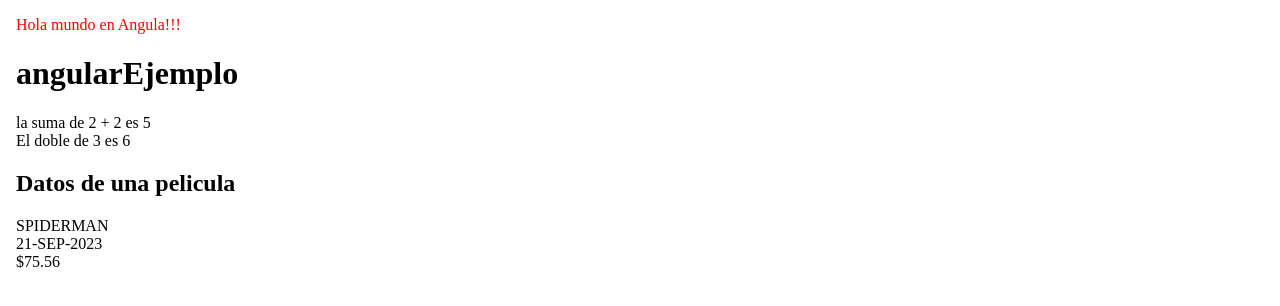
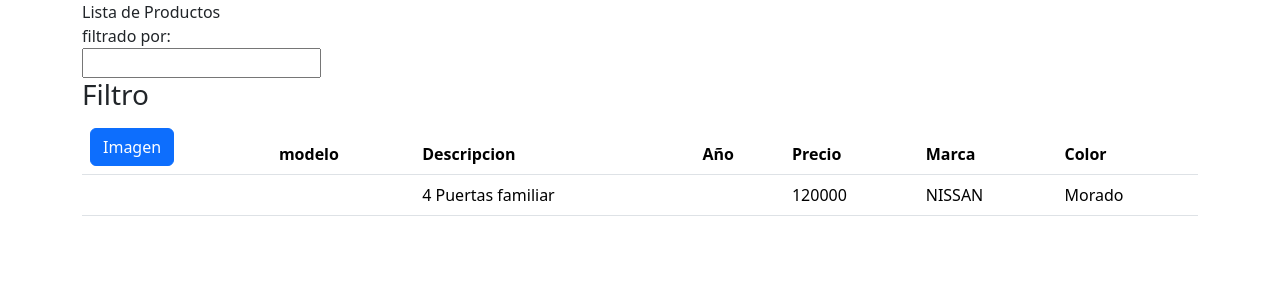
Before and after one commit to IEVN-1001-20001608/angularEjemplo, an Angular app: page / in a window 1280 px wide. Shown: the top 306 px of the page. Built offline with nearby package versions, Linux system fonts and the light colour scheme.

Commit message:
Fecha:Miercoles 20 Septiembre 2023 - SNSH

```diff
--- a/angular.json
+++ b/angular.json
@@ -25,9 +25,13 @@
               "src/assets"
             ],
             "styles": [
-              "src/styles.css"
+              "src/styles.css",
+              "node_modules/bootstrap/dist/css/bootstrap.min.css",
+              "node_modules/font-awesome/css/font-awesome.min.css"
             ],
-            "scripts": []
+            "scripts": [
+              "node_modules/bootstrap/dist/js/bootstrap.min.js"
+            ]
           },
           "configurations": {
             "production": {
--- a/package.json
+++ b/package.json
@@ -18,6 +18,8 @@
     "@angular/platform-browser": "^16.2.0",
     "@angular/platform-browser-dynamic": "^16.2.0",
     "@angular/router": "^16.2.0",
+    "bootstrap": "^5.3.2",
+    "font-awesome": "^4.7.0",
     "rxjs": "~7.8.0",
     "tslib": "^2.3.0",
     "zone.js": "~0.13.0"
--- a/src/app/app.component.html
+++ b/src/app/app.component.html
@@ -3,39 +3,13 @@
 <head>
     <meta charset="UTF-8">
     <meta name="viewport" content="width=device-width, initial-scale=1.0">
-  <link href="https://cdn.jsdelivr.net/npm/bootstrap@5.3.2/dist/css/bootstrap.min.css">
     <title>Document</title>
 </head>
 <body>
     <div class="container">
         <div class="row">
-      <p>
-        Hola mundo en Angula!!!
-      </p>
-
-      <h1>{{title}}</h1>
-
-      <div>
-        la suma de 2 + 2 es {{2+3}}
-      </div>
-
-      <div>
-        El doble de 3 es {{duplicarNumero(3)}}
-      </div>
-
-      <div>
-        <h2>Datos de una pelicula</h2>
-      </div>
-      {{pelicula.titulo | uppercase}}
-      <div>
-        {{pelicula.fechaLanzamiento | date: "dd-MMM-yyy" | uppercase}}
-      </div>
-      <div>
-        {{pelicula.precio | currency}}
+            <app-product-list></app-product-list>
         </div>
     </div>
-  </div>
-
-  <script src="https://cdn.jsdelivr.net/npm/bootstrap@5.3.2/dist/js/bootstrap.bundle.min.js" integrity="sha384-C6RzsynM9kWDrMNeT87bh95OGNyZPhcTNXj1NW7RuBCsyN/o0jlpcV8Qyq46cDfL" crossorigin="anonymous"></script>
 </body>
 </html>
--- a/src/app/app.component.ts
+++ b/src/app/app.component.ts
@@ -7,7 +7,7 @@ import { Component } from '@angular/core';
 })
 export class AppComponent {
   title = 'angularEjemplo';
-  apellido = 'Cardiel';
+  /*apellido = 'Cardiel';
 
   duplicarNumero(valor:number):number{
     return valor*2;
@@ -17,5 +17,6 @@ export class AppComponent {
     titulo: 'Spiderman',
     fechaLanzamiento: new Date(),
     precio: 75.56
-  }
+  }*/
+  //<app-product-list></app-product-list>
 }
--- a/src/app/app.module.ts
+++ b/src/app/app.module.ts
@@ -2,10 +2,12 @@ import { NgModule } from '@angular/core';
 import { BrowserModule } from '@angular/platform-browser';
 
 import { AppComponent } from './app.component';
+import { ProductListComponent } from './product/product-list/product-list.component';
 
 @NgModule({
   declarations: [
-    AppComponent
+    AppComponent,
+    ProductListComponent
   ],
   imports: [
     BrowserModule
--- /dev/null
+++ b/src/app/product/product-list/product-list.component.html
@@ -0,0 +1,47 @@
+<div clas="card">
+    <div class="card-header">
+        Lista de Productos
+        <div class="card-body">
+            <div class="row">
+                <div class="col-md-2">
+                    filtrado por:
+                </div>
+            </div>
+        </div>
+        <div class="col-md-4">
+            <input type="text" name="filter" class="from-control">
+        </div>
+        <div class="row">
+            <div class="col-md-6">
+                <h3>Filtro</h3>
+            </div>
+        </div>
+        <div class="table-responsibe">
+            <table class="table">
+                <thead>
+                    <tr>
+                        <th>
+                            <button type="button" class="btn btn-primary">Imagen</button>
+                        </th>
+                        <th>modelo</th>
+                        <th>Descripcion</th>
+                        <th>Año</th>
+                        <th>Precio</th>
+                        <th>Marca</th>
+                        <th>Color</th>
+                    </tr>
+                </thead>
+                <tbody>
+                    <tr>
+                        <td>{{productos[0].productoId}}</td>
+                        <td>{{productos[0].Modelo}}</td>
+                        <td>{{productos[0].Descripcion}}</td>
+                        <td>{{productos[0].year}}</td>
+                        <td>{{productos[0].Precio}}</td>
+                        <td>{{productos[0].Marca}}</td>
+                        <td>{{productos[0].Color}}</td>
+                    </tr>
+
+                </tbody>
+            </table>
+        </div>
--- /dev/null
+++ b/src/app/product/product-list/product-list.component.ts
@@ -0,0 +1,21 @@
+import { Component } from '@angular/core';
+
+@Component({
+  selector: 'app-product-list',
+  templateUrl: './product-list.component.html',
+  styleUrls: ['./product-list.component.css']
+})
+export class ProductListComponent {
+productos:any[]=[
+  {
+    "productId":1,
+    "modelo":"Sentra",
+    "Descripcion":"4 Puertas familiar",
+    'Year':'Febrero 3 2020',
+    'Precio': 120000,
+    'Marca':'NISSAN',
+    'Color':'Morado',
+    'imagenUrl':'datos pendientes'
+  }
+]
+}
```
Also changed, not shown: src/app/product/product-list/product-list.component.css (added), 2 other files (tests, documents, lock files or other folders). Lines whose indentation alone changed are shown as unchanged.
